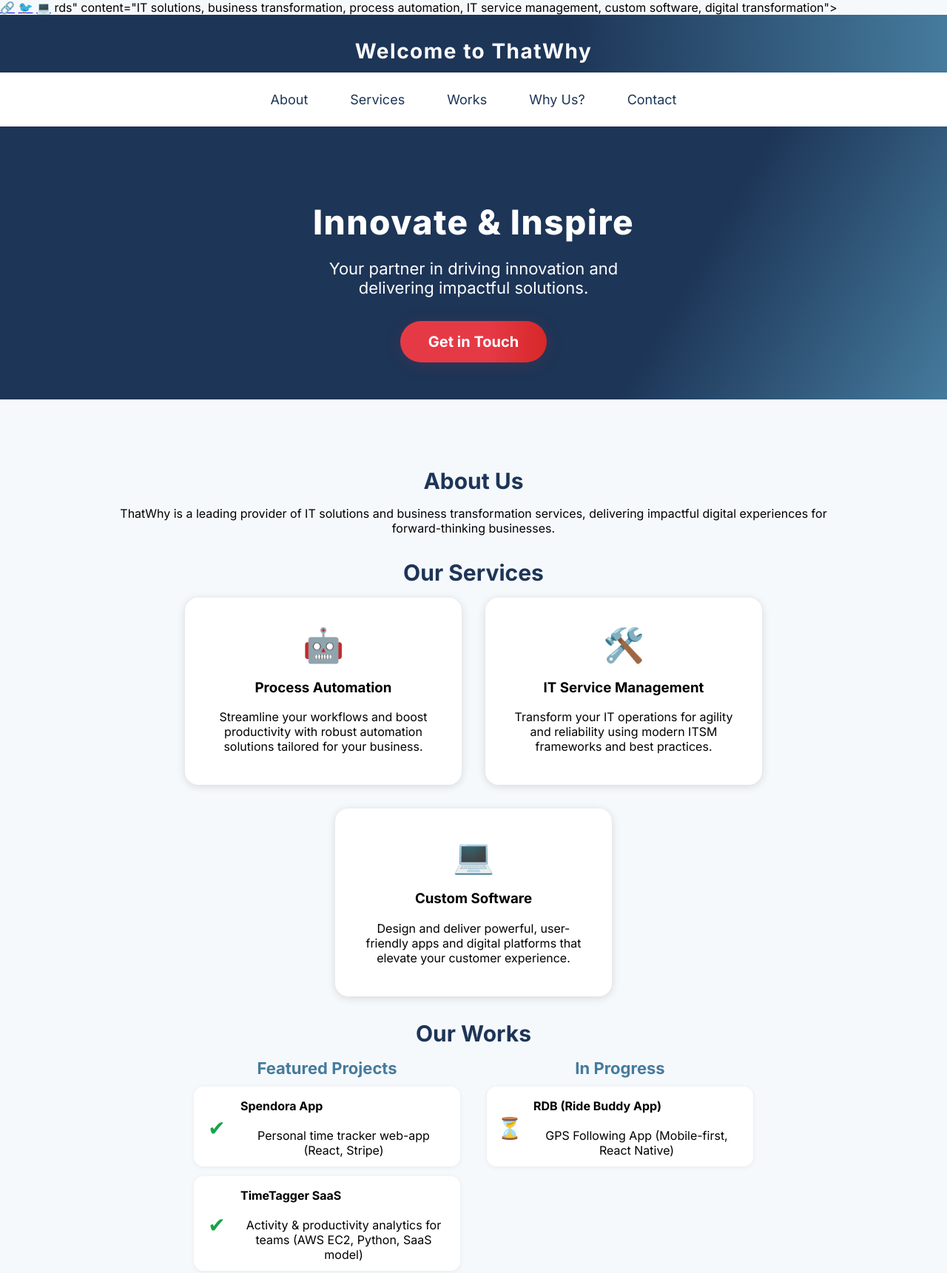
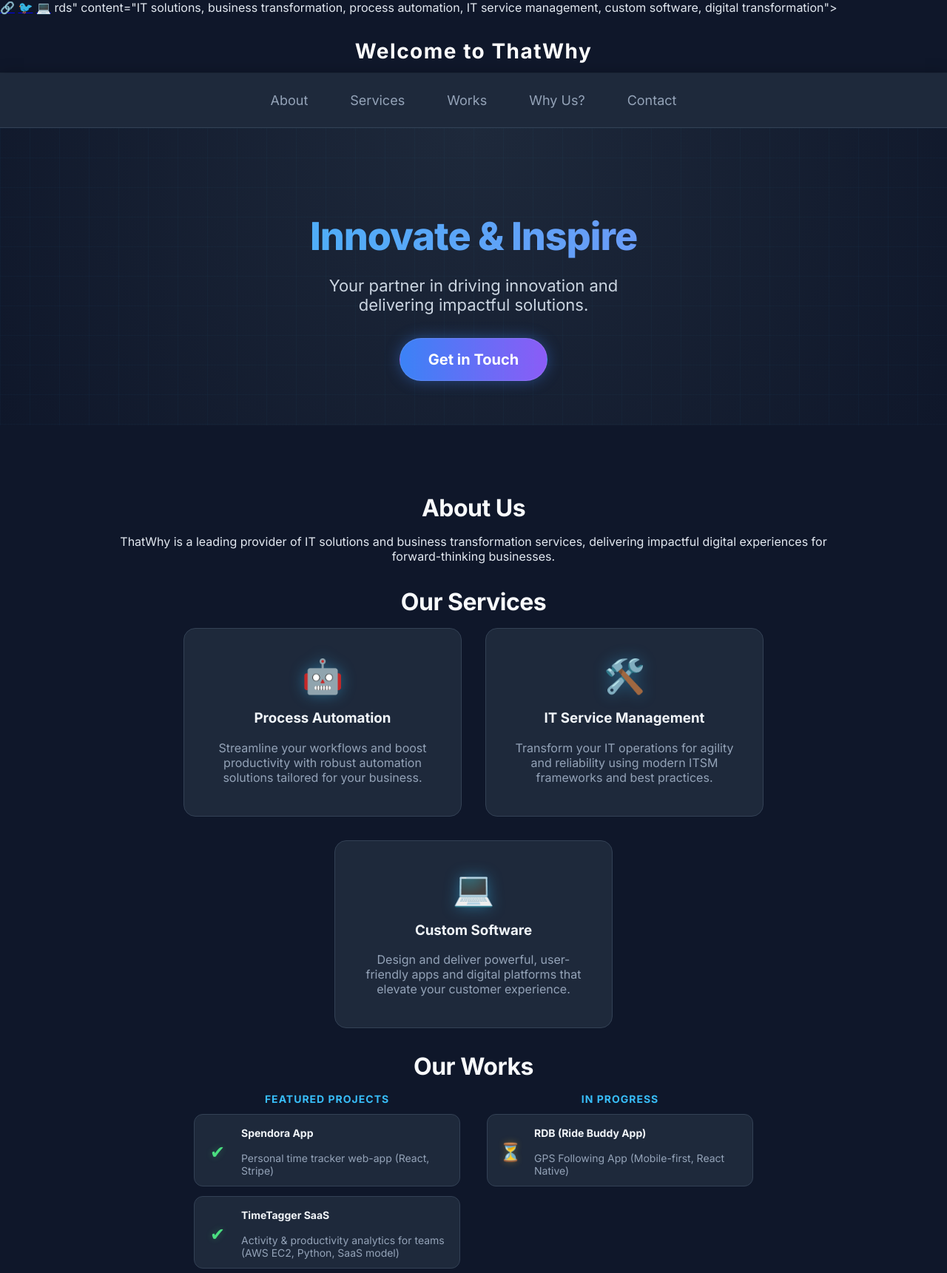
Before and after one commit to thungong/thatwhyweb, a plain HTML site: page index_origin.html in a window 1280 px wide. Shown: the top 1721 px of the page at 74% size. Drawn offline with Linux system fonts and the light colour scheme.

Commit message:
Update theme to Dark Tech style
- Change color palette to Dark Slate (#0f172a) and Neon Blue (#38bdf8)
- Update CSS in index_origin.html and index.html
- Add tech grid background effect to hero section
- Update favicon to match new theme
- Improve card styles with hover effects and glow

```diff
--- a/index_origin.html
+++ b/index_origin.html
@@ -33,73 +33,94 @@
             font-family: 'Inter', 'Arial', sans-serif;
             margin: 0;
             padding: 0;
-            background: #f6f9fc;
+            background: #0f172a;
+            color: #e2e8f0;
         }
         .header {
-            background: linear-gradient(90deg, #1d3557 60%, #457b9d 100%);
-            color: white;
+            background: #0f172a;
+            color: #fff;
             text-align: center;
             padding: 32px 20px 12px;
             font-size: 28px;
             letter-spacing: 1.5px;
             font-weight: 700;
+            border-bottom: 1px solid #1e293b;
         }
         .navbar {
             display: flex;
             justify-content: center;
             gap: 25px;
-            background: #fff;
-            box-shadow: 0 1px 6px #0001;
+            background: #1e293b;
+            box-shadow: 0 4px 20px rgba(0,0,0,0.4);
             padding: 16px;
             flex-wrap: wrap;
+            border-bottom: 1px solid #334155;
         }
         .navbar a {
-            color: #1d3557;
+            color: #94a3b8;
             text-decoration: none;
             padding: 10px 16px;
             font-size: 18px;
             border-radius: 10px;
-            transition: background .2s;
+            transition: all .2s;
         }
         .navbar a:hover, .navbar a:active, .navbar a:focus {
-            background: #e9ecef;
+            background: rgba(56, 189, 248, 0.1);
+            color: #38bdf8;
             outline: none;
         }
         .hero {
             text-align: center;
-            padding: 70px 20px 50px 20px;
-            background: linear-gradient(120deg, #1d3557 70%, #457b9d 100%);
+            padding: 80px 20px 60px 20px;
+            background: radial-gradient(circle at top, #1e293b 0%, #0f172a 100%);
             color: #fff;
             position: relative;
+            overflow: hidden;
+        }
+        /* Tech grid background effect */
+        .hero::before {
+            content: '';
+            position: absolute;
+            top: 0; left: 0; right: 0; bottom: 0;
+            background-image: linear-gradient(rgba(56, 189, 248, 0.03) 1px, transparent 1px),
+            linear-gradient(90deg, rgba(56, 189, 248, 0.03) 1px, transparent 1px);
+            background-size: 40px 40px;
+            pointer-events: none;
         }
         .hero h1 {
-            font-size: 46px;
+            font-size: 52px;
             margin-bottom: 18px;
             font-weight: 800;
-            letter-spacing: 1.5px;
+            letter-spacing: -1px;
+            background: linear-gradient(to right, #38bdf8, #818cf8);
+            -webkit-background-clip: text;
+            background-clip: text;
+            -webkit-text-fill-color: transparent;
             animation: fadeInUp 1s ease-out;
         }
         .hero p {
             font-size: 22px;
-            opacity: .93;
+            opacity: .8;
             margin-bottom: 32px;
+            color: #cbd5e1;
             animation: fadeInUp 1s ease-out 0.2s both;
         }
         .cta-button {
-            background: linear-gradient(90deg, #e63946 60%, #d62828 100%);
+            background: linear-gradient(90deg, #3b82f6, #8b5cf6);
             color: white;
             padding: 16px 38px;
             font-size: 20px;
             border-radius: 999px;
             font-weight: 600;
             text-decoration: none;
-            box-shadow: 0 3px 24px #e6394620;
+            box-shadow: 0 0 20px rgba(59, 130, 246, 0.4);
             transition: transform .13s, box-shadow .2s;
             display: inline-block;
+            border: 1px solid rgba(255,255,255,0.1);
         }
         .cta-button:hover, .cta-button:focus {
-            transform: scale(1.07);
-            box-shadow: 0 6px 32px #e6394630;
+            transform: scale(1.05);
+            box-shadow: 0 0 30px rgba(139, 92, 246, 0.6);
             outline: none;
         }
         .content {
@@ -107,10 +128,11 @@
             text-align: center;
         }
         h2 {
-            font-size: 30px;
-            color: #1d3557;
+            font-size: 32px;
+            color: #f8fafc;
             margin-top: 32px;
             margin-bottom: 16px;
+            letter-spacing: -0.5px;
         }
         /* Works section */
         .works {
@@ -126,44 +148,58 @@
             flex: 1 1 310px;
         }
         .works-group h3 {
-            color: #457b9d;
-            font-size: 22px;
+            color: #38bdf8;
+            font-size: 14px;
             margin: 0 0 12px 0;
             font-weight: 700;
+            text-transform: uppercase;
+            letter-spacing: 1px;
         }
         .work-card {
             display: flex;
             align-items: center;
             gap: 14px;
-            background: #fff;
-            border-radius: 13px;
-            box-shadow: 0 1px 6px #0001;
+            background: #1e293b;
+            border: 1px solid #334155;
+            border-radius: 12px;
             padding: 16px 18px 12px 13px;
             margin-bottom: 13px;
             font-size: 16px;
-            /* NEW เพิ่มบรรทัดนี้ */
-            min-height: 64px; /* ให้สูงเท่ากันทุกอัน ถ้า emoji หรือข้อความสั้น/ยาว */
+            min-height: 64px;
+            transition: transform 0.2s, border-color 0.2s;
         }
-
+        .work-card:hover {
+            transform: translateY(-2px);
+            border-color: #38bdf8;
+        }
         .work-status {
-            font-size: 28px; /* ใหญ่ขึ้น */
+            font-size: 24px;
             display: flex;
             align-items: center;
             justify-content: center;
-            min-width: 36px; /* ความกว้างคงที่ emoji จะไม่โยก */
+            min-width: 36px;
         }
-
         .work-card > div {
             display: flex;
             flex-direction: column;
             justify-content: center;
-            align-items: flex-start; /* ถ้าอยากกลางเป๊ะ: เปลี่ยนเป็น center */
+            align-items: flex-start;
+            text-align: left;
+        }
+        .work-card b {
+            color: #f1f5f9;
+        }
+        .work-card div {
+            color: #94a3b8;
+            font-size: 14px;
         }
         .work-status.done {
-            color: #17a34a;
+            color: #4ade80;
+            text-shadow: 0 0 10px rgba(74, 222, 128, 0.3);
         }
         .work-status.progress {
-            color: #e89b16;
+            color: #fbbf24;
+            text-shadow: 0 0 10px rgba(251, 191, 36, 0.3);
         }
         .services {
             display: flex;
@@ -173,54 +209,77 @@
             margin-bottom: 32px;
         }
         .service-card {
-            background: #fff;
-            box-shadow: 0 2px 12px #0002;
-            border-radius: 18px;
+            background: #1e293b;
+            border: 1px solid #334155;
+            border-radius: 16px;
             padding: 36px 32px 26px;
             min-width: 250px;
             max-width: 310px;
             text-align: center;
             flex: 1 1 260px;
-            transition: transform .16s, box-shadow .19s;
+            transition: transform .16s, box-shadow .19s, border-color .2s;
         }
         .service-card:hover, .service-card:focus-within {
-            transform: translateY(-4px) scale(1.04);
-            box-shadow: 0 4px 28px #457b9d30;
+            transform: translateY(-4px) scale(1.02);
+            box-shadow: 0 10px 30px -10px rgba(0, 0, 0, 0.5);
+            border-color: #38bdf8;
             outline: none;
         }
         .service-icon {
             font-size: 45px;
             margin-bottom: 18px;
-            color: #e63946;
+            color: #38bdf8;
+            text-shadow: 0 0 20px rgba(56, 189, 248, 0.4);
+        }
+        .service-card h3 {
+            color: #f1f5f9;
+            margin-top: 0;
+        }
+        .service-card p {
+            color: #94a3b8;
         }
         .why {
             margin: 48px auto 0 auto;
             max-width: 650px;
-            background: #f8fafc;
+            background: #1e293b;
+            border: 1px solid #334155;
             padding: 32px 22px;
-            border-radius: 18px;
-            box-shadow: 0 2px 12px #1d35570b;
+            border-radius: 16px;
+            box-shadow: 0 4px 6px -1px rgba(0, 0, 0, 0.1);
+        }
+        .why h2 {
+            margin-top: 0;
+        }
+        .why p {
+            color: #cbd5e1;
+            line-height: 1.6;
+        }
+        .why b {
+            color: #38bdf8;
         }
         .footer {
-            background: #1d3557;
-            color: white;
+            background: #020617;
+            color: #64748b;
             text-align: center;
-            padding: 16px 0 6px;
-            margin-top: 40px;
-            font-size: 15px;
-            letter-spacing: .7px;
+            padding: 32px 0;
+            margin-top: 60px;
+            font-size: 14px;
+            border-top: 1px solid #1e293b;
         }
         .footer .social {
-            margin-top: 7px;
+            margin-top: 16px;
         }
         .footer a {
-            color: #fff;
-            margin: 0 8px;
-            font-size: 19px;
-            opacity: .85;
+            color: #94a3b8;
+            margin: 0 12px;
+            font-size: 20px;
+            opacity: .8;
+            transition: opacity .2s, color .2s;
+            text-decoration: none;
         }
         .footer a:hover, .footer a:focus {
             opacity: 1;
+            color: #38bdf8;
             outline: none;
         }
         /* Responsive for tablets */
```
Also changed, not shown: index.html (+1 -1 lines), favicon.svg.
